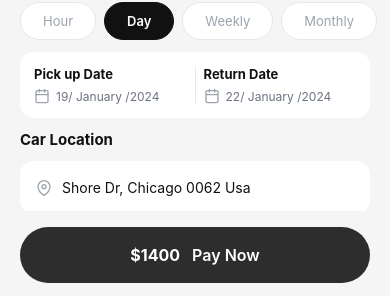
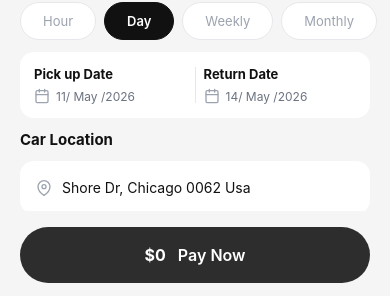
Before and after one commit to valo0n/MobileApp, a React Native app in the folder car-rental-mobile/: screen /Booking in a window 390 px wide. Shown: the part 545-841 px from the top of the page. Built offline with nearby package versions, Linux system fonts and the light colour scheme; no server answers; what @stripe/stripe-react-native would draw is missing.

Commit message:
disa permisime ne booking screen;

```diff
--- a/car-rental-mobile/src/screens/bookings/BookingScreen.js
+++ b/car-rental-mobile/src/screens/bookings/BookingScreen.js
@@ -117,6 +117,37 @@ const BookingScreen = ({ navigation, route }) => {
   const [gender, setGender] = useState("male");
   const [rentalTime, setRentalTime] = useState("Day");
   const [location, setLocation] = useState("Shore Dr, Chicago 0062 Usa");
+
+  // ── Cmimi real i vetures ──
+  const perDay = Number(car.price_per_day ?? car.daily_price ?? car.price ?? 0);
+  const perHour = Number(car.price_per_hour ?? (perDay ? perDay / 24 : 0));
+
+  // Data: sot → sot + 3 dite
+  const pickupDate = new Date();
+  const returnDate = new Date(Date.now() + 3 * 86400000);
+  const days = Math.max(1, Math.round((returnDate - pickupDate) / 86400000));
+
+  // Totali sipas llojit te qirase
+  let total;
+  let durationHours;
+  if (rentalTime === "Hour") {
+    total = perHour * 24 * days;
+    durationHours = days * 24;
+  } else if (rentalTime === "Weekly") {
+    total = perDay * 7;
+    durationHours = 168;
+  } else if (rentalTime === "Monthly") {
+    total = perDay * 30;
+    durationHours = 720;
+  } else {
+    total = perDay * days; // Day
+    durationHours = days * 24;
+  }
+  total = Math.round(total * 100) / 100;
+
+  const fmtDate = (d) =>
+    `${d.getDate()}/ ${d.toLocaleString("en-US", { month: "long" })} /${d.getFullYear()}`;
+  const toSql = (d) => d.toISOString().slice(0, 19).replace("T", " ");
 
   return (
     <SafeAreaView style={styles.container}>
@@ -273,7 +304,7 @@ const BookingScreen = ({ navigation, route }) => {
               <Text style={styles.dateLabel}>Pick up Date</Text>
               <View style={styles.dateValue}>
                 <CalendarSm color="#9CA3AF" />
-                <Text style={styles.dateText}>19/ January /2024</Text>
+                <Text style={styles.dateText}>{fmtDate(pickupDate)}</Text>
               </View>
             </View>
             <View style={styles.dateDivider} />
@@ -281,7 +312,7 @@ const BookingScreen = ({ navigation, route }) => {
               <Text style={styles.dateLabel}>Return Date</Text>
               <View style={styles.dateValue}>
                 <CalendarSm color="#9CA3AF" />
-                <Text style={styles.dateText}>22/ January /2024</Text>
+                <Text style={styles.dateText}>{fmtDate(returnDate)}</Text>
               </View>
             </View>
           </View>
@@ -307,9 +338,20 @@ const BookingScreen = ({ navigation, route }) => {
         <TouchableOpacity
           style={styles.payBtn}
           activeOpacity={0.85}
-          onPress={() => navigation.navigate("Payment", { car })}
+          onPress={() =>
+            navigation.navigate("Payment", {
+              car,
+              amount: total,
+              bookingData: {
+                pickup_datetime: toSql(pickupDate),
+                dropoff_datetime: toSql(returnDate),
+                duration_hours: durationHours,
+                pickup_address: location,
+              },
+            })
+          }
         >
-          <Text style={styles.payAmount}>$1400</Text>
+          <Text style={styles.payAmount}>${total}</Text>
           <Text style={styles.payNowText}>Pay Now</Text>
         </TouchableOpacity>
       </View>
--- a/car-rental-mobile/src/services/index.js
+++ b/car-rental-mobile/src/services/index.js
@@ -81,3 +81,9 @@ export const PromotionService = {
   getAll: () => api.get("/promotions"),
   validate: (code) => api.post("/promotions/validate", { code }),
 };
+
+// ── Owner -- Service
+export const OwnerService = {
+  getMyOwner: () => api.get("/owners/me"),
+  register: (data) => api.post("/owners/register", data),
+};
```
